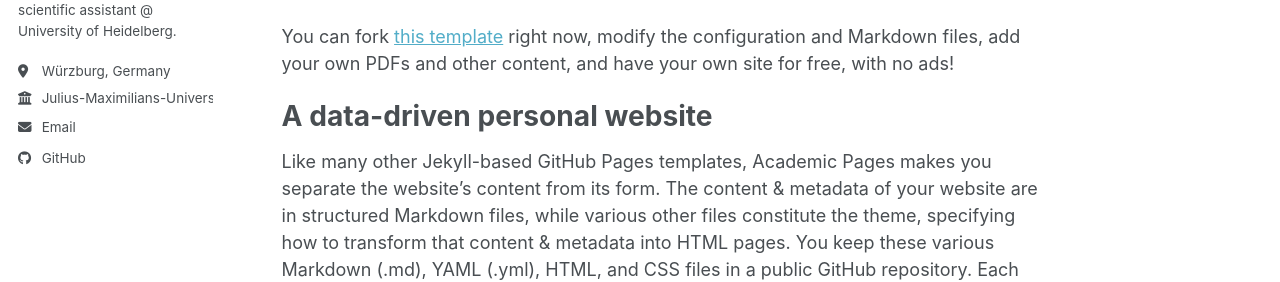
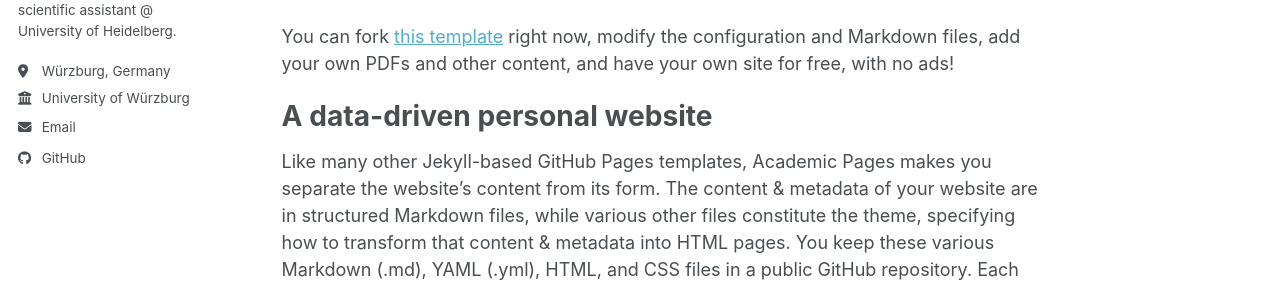
Before and after one commit to oli-do/oli-do.github.io, a Jekyll site: the page built from _pages/about.md, in a window 1280 px wide. Shown: the part 388-670 px from the top of the page. Built offline with Jekyll 4.4.1, drawn with Linux system fonts in a browser that asks for light colours; a script bundle is joined from its source files by our own code; library files that are not in the unit come from our copies.

Commit message:
Update _config.yml: shorten employer

```diff
--- a/_config.yml
+++ b/_config.yml
@@ -28,7 +28,7 @@ author:
   pronouns         : "he/him"
   bio              : "Doctoral Candidate. Currently independent contractor, soon scientific assistant @ University of Heidelberg."
   location         : "Würzburg, Germany"
-  employer         : "Julius-Maximilians-Universität Würzburg"
+  employer         : "University of Würzburg"
   uri              : # URL
   email            : "oliver.donath@stud-mail.uni-wuerzburg.de"
 
```
